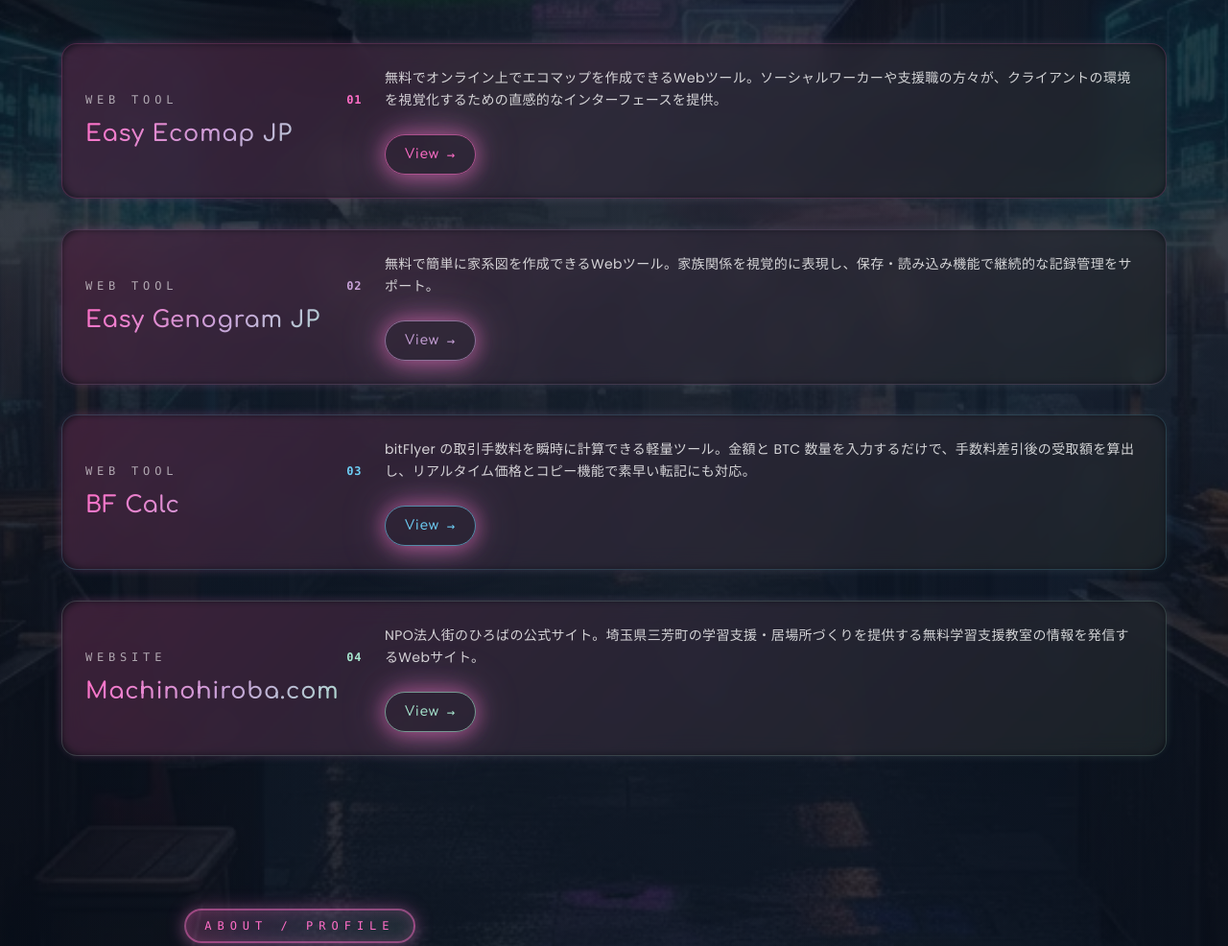
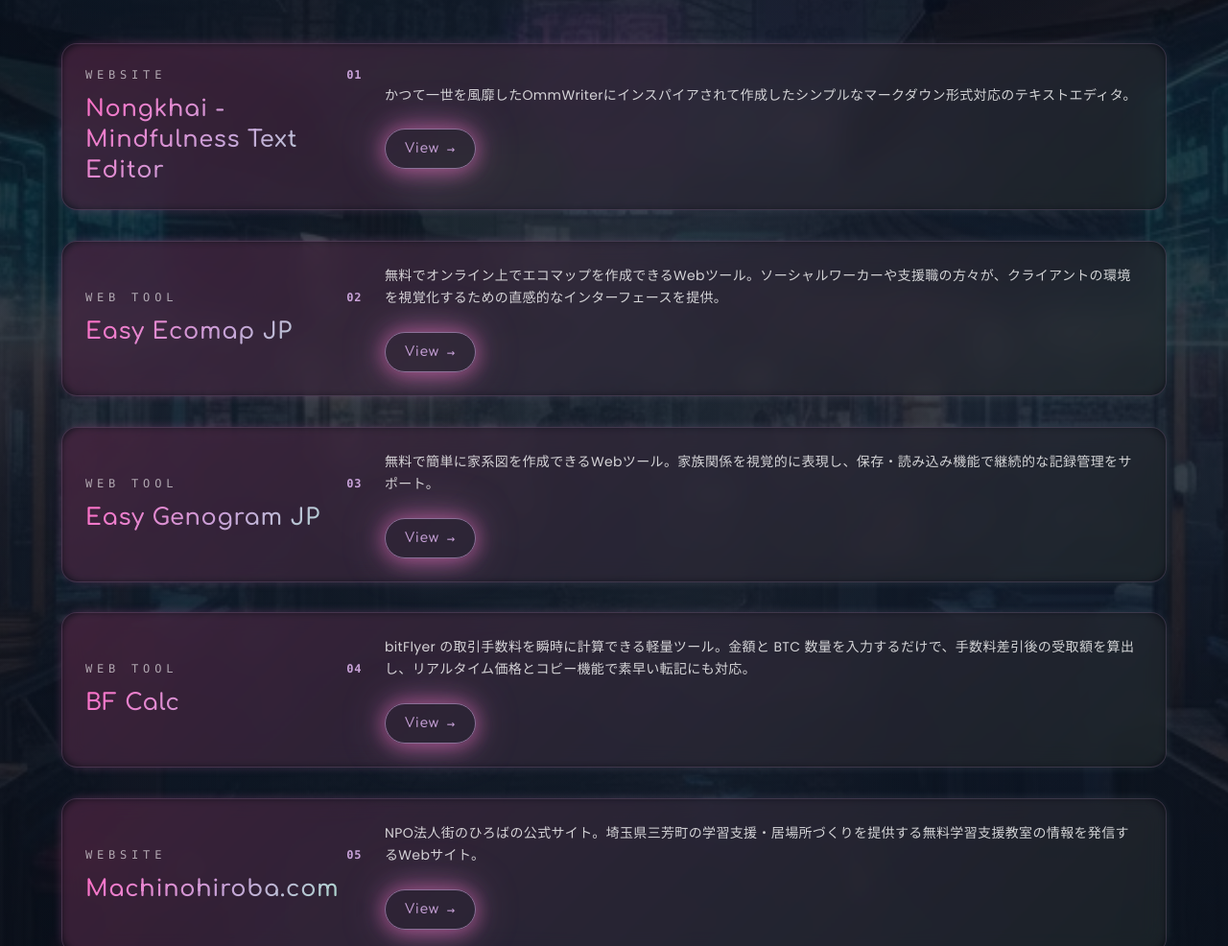
Before and after one commit to mochizukimasao/soi24.com, a website: page index.html in a window 1280 px wide. Shown: the part 1023-2009 px from the top of the page at 96% size. Drawn offline with nearby package versions, Linux system fonts and the light colour scheme.

Commit message:
Update Nongkhai project: fix title spelling, update description, and unify colors to lavender

```diff
--- a/index.html
+++ b/index.html
@@ -817,29 +817,29 @@
           <div class="flex flex-col gap-8">
             <article
               class="project-card arcade-frame relative rounded-2xl p-6 transition-all duration-300 ease-out scroll-reveal"
-              style="border: 1px solid rgba(255, 110, 199, 0.2);"
-              onmouseover="this.style.borderColor='rgba(255, 110, 199, 0.5)'"
-              onmouseout="this.style.borderColor='rgba(255, 110, 199, 0.2)'">
+              style="border: 1px solid rgba(200, 162, 216, 0.2);"
+              onmouseover="this.style.borderColor='rgba(200, 162, 216, 0.5)'"
+              onmouseout="this.style.borderColor='rgba(200, 162, 216, 0.2)'">
               <div class="flex flex-col md:flex-row md:items-center md:justify-between gap-6">
                 <div class="space-y-3 md:w-72">
                   <div class="flex items-center justify-between">
                     <span class="font-mono text-xs uppercase tracking-[0.4em] font-medium"
-                      style="color: rgba(255, 255, 255, 0.6);">Web Tool</span>
-                    <span class="font-mono text-xs font-semibold tracking-wider" style="color: #ff6ec7;">01</span>
+                      style="color: rgba(255, 255, 255, 0.6);">Website</span>
+                    <span class="font-mono text-xs font-semibold tracking-wider" style="color: #c8a2d8;">01</span>
                   </div>
-                  <h3 class="text-2xl comic-text">Easy Ecomap JP</h3>
+                  <h3 class="text-2xl comic-text">Nongkhai - Mindfulness Text Editor</h3>
                 </div>
                 <div class="flex-1">
                   <p class="leading-relaxed text-sm tracking-wide mb-6 project-description"
                     style="color: rgba(255, 255, 255, 0.8);">
-                    無料でオンライン上でエコマップを作成できるWebツール。ソーシャルワーカーや支援職の方々が、クライアントの環境を視覚化するための直感的なインターフェースを提供。</p>
-                  <a href="https://ecomap.soi24.com" target="_blank" rel="noopener noreferrer"
+                    かつて一世を風靡したOmmWriterにインスパイアされて作成したシンプルなマークダウン形式対応のテキストエディタ。</p>
+                  <a href="https://nongkhai.soi24.com" target="_blank" rel="noopener noreferrer"
                     class="font-gothic btn-glow relative inline-flex items-center gap-2 rounded-full px-5 py-2.5 text-sm font-medium transition-all duration-300 ease-out tracking-wide"
-                    style="border: 1px solid rgba(255, 110, 199, 0.6); color: #ff6ec7;"
-                    onmouseover="this.style.background='rgba(255, 110, 199, 0.1)'"
+                    style="border: 1px solid rgba(200, 162, 216, 0.6); color: #c8a2d8;"
+                    onmouseover="this.style.background='rgba(200, 162, 216, 0.1)'"
                     onmouseout="this.style.background='transparent'">
                     View
-                    <span aria-hidden="true" class="inline-block font-mono" style="color: #ff6ec7;">→</span>
+                    <span aria-hidden="true" class="inline-block font-mono" style="color: #c8a2d8;">→</span>
                   </a>
                 </div>
               </div>
@@ -855,6 +855,35 @@
                     <span class="font-mono text-xs uppercase tracking-[0.4em] font-medium"
                       style="color: rgba(255, 255, 255, 0.6);">Web Tool</span>
                     <span class="font-mono text-xs font-semibold tracking-wider" style="color: #c8a2d8;">02</span>
+                  </div>
+                  <h3 class="text-2xl comic-text">Easy Ecomap JP</h3>
+                </div>
+                <div class="flex-1">
+                  <p class="leading-relaxed text-sm tracking-wide mb-6 project-description"
+                    style="color: rgba(255, 255, 255, 0.8);">
+                    無料でオンライン上でエコマップを作成できるWebツール。ソーシャルワーカーや支援職の方々が、クライアントの環境を視覚化するための直感的なインターフェースを提供。</p>
+                  <a href="https://ecomap.soi24.com" target="_blank" rel="noopener noreferrer"
+                    class="font-gothic btn-glow relative inline-flex items-center gap-2 rounded-full px-5 py-2.5 text-sm font-medium transition-all duration-300 ease-out tracking-wide"
+                    style="border: 1px solid rgba(200, 162, 216, 0.6); color: #c8a2d8;"
+                    onmouseover="this.style.background='rgba(200, 162, 216, 0.1)'"
+                    onmouseout="this.style.background='transparent'">
+                    View
+                    <span aria-hidden="true" class="inline-block font-mono" style="color: #c8a2d8;">→</span>
+                  </a>
+                </div>
+              </div>
+            </article>
+            <article
+              class="project-card arcade-frame relative rounded-2xl p-6 transition-all duration-300 ease-out scroll-reveal"
+              style="border: 1px solid rgba(200, 162, 216, 0.2);"
+              onmouseover="this.style.borderColor='rgba(200, 162, 216, 0.5)'"
+              onmouseout="this.style.borderColor='rgba(200, 162, 216, 0.2)'">
+              <div class="flex flex-col md:flex-row md:items-center md:justify-between gap-6">
+                <div class="space-y-3 md:w-72">
+                  <div class="flex items-center justify-between">
+                    <span class="font-mono text-xs uppercase tracking-[0.4em] font-medium"
+                      style="color: rgba(255, 255, 255, 0.6);">Web Tool</span>
+                    <span class="font-mono text-xs font-semibold tracking-wider" style="color: #c8a2d8;">03</span>
                   </div>
                   <h3 class="text-2xl comic-text">Easy Genogram JP</h3>
                 </div>
@@ -875,15 +904,15 @@
             </article>
             <article
               class="project-card arcade-frame relative rounded-2xl p-6 transition-all duration-300 ease-out scroll-reveal"
-              style="border: 1px solid rgba(110, 207, 246, 0.2);"
-              onmouseover="this.style.borderColor='rgba(110, 207, 246, 0.5)'"
-              onmouseout="this.style.borderColor='rgba(110, 207, 246, 0.2)'">
+              style="border: 1px solid rgba(200, 162, 216, 0.2);"
+              onmouseover="this.style.borderColor='rgba(200, 162, 216, 0.5)'"
+              onmouseout="this.style.borderColor='rgba(200, 162, 216, 0.2)'">
               <div class="flex flex-col md:flex-row md:items-center md:justify-between gap-6">
                 <div class="space-y-3 md:w-72">
                   <div class="flex items-center justify-between">
                     <span class="font-mono text-xs uppercase tracking-[0.4em] font-medium"
                       style="color: rgba(255, 255, 255, 0.6);">Web Tool</span>
-                    <span class="font-mono text-xs font-semibold tracking-wider" style="color: #6ecff6;">03</span>
+                    <span class="font-mono text-xs font-semibold tracking-wider" style="color: #c8a2d8;">04</span>
                   </div>
                   <h3 class="text-2xl comic-text">BF Calc</h3>
                 </div>
@@ -893,26 +922,26 @@
                     数量を入力するだけで、手数料差引後の受取額を算出し、リアルタイム価格とコピー機能で素早い転記にも対応。</p>
                   <a href="https://bfcalc.soi24.com" target="_blank" rel="noopener noreferrer"
                     class="font-gothic btn-glow relative inline-flex items-center gap-2 rounded-full px-5 py-2.5 text-sm font-medium transition-all duration-300 ease-out tracking-wide"
-                    style="border: 1px solid rgba(110, 207, 246, 0.6); color: #6ecff6;"
-                    onmouseover="this.style.background='rgba(110, 207, 246, 0.1)'"
+                    style="border: 1px solid rgba(200, 162, 216, 0.6); color: #c8a2d8;"
+                    onmouseover="this.style.background='rgba(200, 162, 216, 0.1)'"
                     onmouseout="this.style.background='transparent'">
                     View
-                    <span aria-hidden="true" class="inline-block font-mono" style="color: #6ecff6;">→</span>
+                    <span aria-hidden="true" class="inline-block font-mono" style="color: #c8a2d8;">→</span>
                   </a>
                 </div>
               </div>
             </article>
             <article
               class="project-card arcade-frame relative rounded-2xl p-6 transition-all duration-300 ease-out scroll-reveal"
-              style="border: 1px solid rgba(168, 230, 207, 0.2);"
-              onmouseover="this.style.borderColor='rgba(168, 230, 207, 0.5)'"
-              onmouseout="this.style.borderColor='rgba(168, 230, 207, 0.2)'">
+              style="border: 1px solid rgba(200, 162, 216, 0.2);"
+              onmouseover="this.style.borderColor='rgba(200, 162, 216, 0.5)'"
+              onmouseout="this.style.borderColor='rgba(200, 162, 216, 0.2)'">
               <div class="flex flex-col md:flex-row md:items-center md:justify-between gap-6">
                 <div class="space-y-3 md:w-72">
                   <div class="flex items-center justify-between">
                     <span class="font-mono text-xs uppercase tracking-[0.4em] font-medium"
                       style="color: rgba(255, 255, 255, 0.6);">Website</span>
-                    <span class="font-mono text-xs font-semibold tracking-wider" style="color: #a8e6cf;">04</span>
+                    <span class="font-mono text-xs font-semibold tracking-wider" style="color: #c8a2d8;">05</span>
                   </div>
                   <h3 class="text-2xl comic-text">Machinohiroba.com</h3>
                 </div>
@@ -922,11 +951,11 @@
                     NPO法人街のひろばの公式サイト。埼玉県三芳町の学習支援・居場所づくりを提供する無料学習支援教室の情報を発信するWebサイト。</p>
                   <a href="https://machinohiroba.com" target="_blank" rel="noopener noreferrer"
                     class="font-gothic btn-glow relative inline-flex items-center gap-2 rounded-full px-5 py-2.5 text-sm font-medium transition-all duration-300 ease-out tracking-wide"
-                    style="border: 1px solid rgba(168, 230, 207, 0.6); color: #a8e6cf;"
-                    onmouseover="this.style.background='rgba(168, 230, 207, 0.1)'"
+                    style="border: 1px solid rgba(200, 162, 216, 0.6); color: #c8a2d8;"
+                    onmouseover="this.style.background='rgba(200, 162, 216, 0.1)'"
                     onmouseout="this.style.background='transparent'">
                     View
-                    <span aria-hidden="true" class="inline-block font-mono" style="color: #a8e6cf;">→</span>
+                    <span aria-hidden="true" class="inline-block font-mono" style="color: #c8a2d8;">→</span>
                   </a>
                 </div>
               </div>
```
